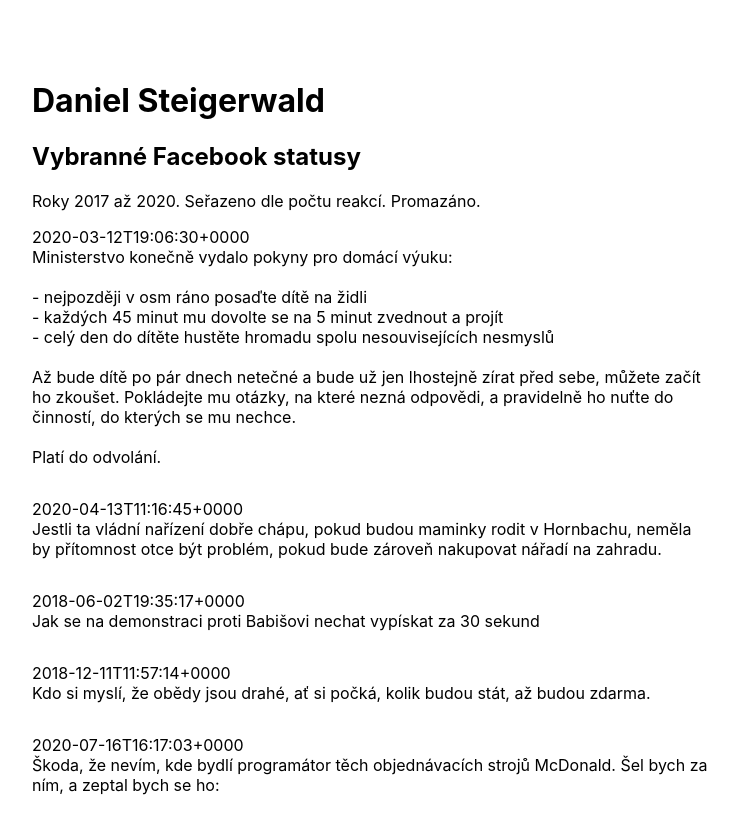
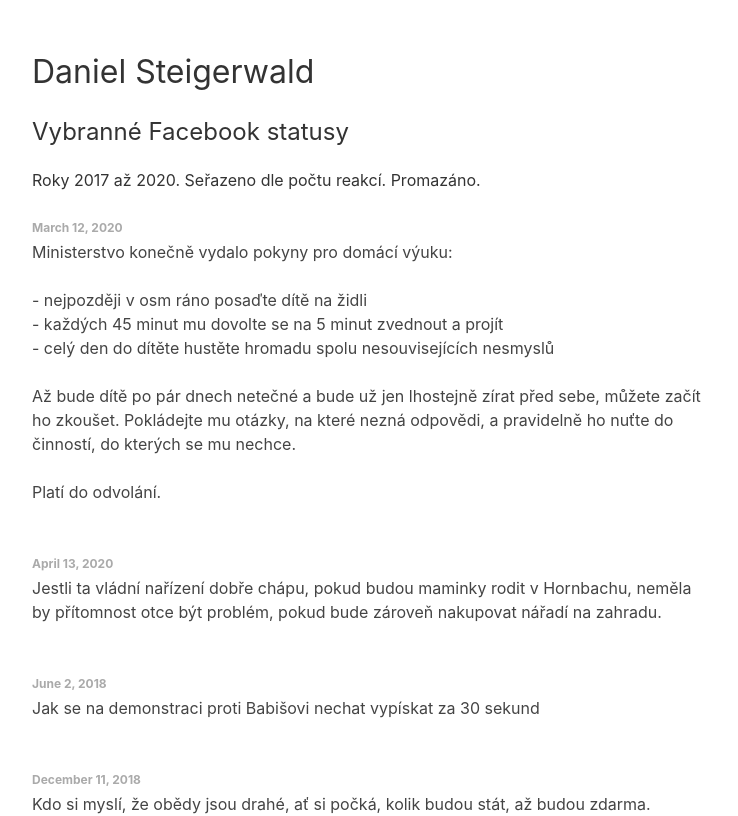
Before and after one commit to steida/steida.cz, a Next.js app: page /facebook in a window 1280 px wide. Shown: the top 816 px of the page, without its empty margins (268-1006 px from the left). Built offline with nearby package versions, Linux system fonts and the light colour scheme.

Commit message:
Improve look

```diff
--- a/components/Status.module.css
+++ b/components/Status.module.css
@@ -1,7 +1,20 @@
 .status {
-  margin-bottom: 32px;
+  margin-bottom: 48px;
 }
 
 .message {
   white-space: pre-wrap;
+  color: #444;
+  font-size: 16px;
+  line-height: 24px;
 }
+
+.timeLink {
+  display: block;
+  font-size: 12px;
+  line-height: 24px;
+  font-weight: bold;
+  /* margin-bottom: 2px; */
+  color: #aaa;
+  text-decoration: none;
+}
--- a/components/Status.tsx
+++ b/components/Status.tsx
@@ -1,3 +1,5 @@
+import React from 'react';
+import { FormattedDate } from 'react-intl';
 import styles from './Status.module.css';
 
 export const Status = ({
@@ -10,7 +12,20 @@ export const Status = ({
   message: string;
 }) => (
   <div key={id} className={styles.status}>
-    <div>{createdTime}</div>
+    <a
+      target="_blank"
+      href={`https://www.facebook.com/daniel.steigerwald/posts/${
+        id.split('_')[1]
+      }`}
+      className={styles.timeLink}
+    >
+      <FormattedDate
+        value={createdTime}
+        year="numeric"
+        month="long"
+        day="numeric"
+      />
+    </a>
     <div className={styles.message}>{message}</div>
   </div>
 );
--- /dev/null
+++ b/components/Text.module.css
@@ -0,0 +1,17 @@
+.h1 {
+  font-size: 32px;
+  line-height: 48px;
+  margin-bottom: 24px;
+}
+
+.h2 {
+  font-size: 24px;
+  line-height: 24px;
+  margin-bottom: 24px;
+}
+
+.p {
+  font-size: 16px;
+  line-height: 24px;
+  margin-bottom: 24px;
+}
--- /dev/null
+++ b/components/Text.tsx
@@ -0,0 +1,20 @@
+import { ReactNode } from 'react';
+import styles from './Text.module.css';
+
+export const Text = ({
+  children,
+  variant = 'p',
+}: {
+  children: ReactNode;
+  variant?: 'h1' | 'h2' | 'p';
+}) => {
+  return (
+    <div
+      className={
+        variant === 'h1' ? styles.h1 : variant === 'h2' ? styles.h2 : styles.p
+      }
+    >
+      {children}
+    </div>
+  );
+};
--- a/package.json
+++ b/package.json
@@ -9,7 +9,8 @@
     "@types/facebook-js-sdk": "^3.3.0",
     "next": "^9.5.3",
     "react": "^16.13.1",
-    "react-dom": "^16.13.1"
+    "react-dom": "^16.13.1",
+    "react-intl": "^5.8.2"
   },
   "devDependencies": {
     "@types/node": "^14.11.1",
--- a/pages/_app.tsx
+++ b/pages/_app.tsx
@@ -1,5 +1,7 @@
 import { AppProps } from 'next/app';
 import Head from 'next/head';
+import React from 'react';
+import { IntlProvider } from 'react-intl';
 import '../styles/global.css';
 
 const MyApp = ({ Component, pageProps }: AppProps) => {
@@ -8,7 +10,10 @@ const MyApp = ({ Component, pageProps }: AppProps) => {
       <Head>
         <meta name="viewport" content="initial-scale=1.0, width=device-width" />
       </Head>
-      <Component {...pageProps} />
+      {/* TODO: Use cs when Node.js 13+ will be in AWS */}
+      <IntlProvider locale="en">
+        <Component {...pageProps} />
+      </IntlProvider>
     </>
   );
 };
--- a/pages/facebook.tsx
+++ b/pages/facebook.tsx
@@ -1,6 +1,7 @@
 import { InferGetStaticPropsType } from 'next';
 import Head from 'next/head';
 import { Status } from '../components/Status';
+import { Text } from '../components/Text';
 import statuses from '../data/statuses.json';
 
 export async function getStaticProps() {
@@ -45,14 +46,9 @@ const Facebook = ({
       <Head>
         <title>Daniel Steigerwald - Vybranné Facebook statusy</title>
       </Head>
-      <h1>Daniel Steigerwald</h1>
-      <h2>Vybranné Facebook statusy</h2>
-      <p>
-        <span title="Dál mne Facebook API nepustí. Mají tam nějaký bug.">
-          Roky 2017 až 2020.
-        </span>{' '}
-        Seřazeno dle počtu reakcí. Promazáno.
-      </p>
+      <Text variant="h1">Daniel Steigerwald</Text>
+      <Text variant="h2">Vybranné Facebook statusy</Text>
+      <Text>Roky 2017 až 2020. Seřazeno dle počtu reakcí. Promazáno.</Text>
       {statuses.map(s => {
         return (
           <Status
--- a/styles/global.css
+++ b/styles/global.css
@@ -2,7 +2,9 @@ body {
   /* From React Native for Web */
   font-family: -apple-system, BlinkMacSystemFont, 'Segoe UI', Roboto, Helvetica,
     Arial, sans-serif;
-  padding: 60px;
+  line-height: 24px;
+  padding: 48px;
+  color: #333;
   max-width: 680px;
   margin: 0 auto;
 }
```
Also changed, not shown: 1 other file (tests, documents, lock files or other folders).
